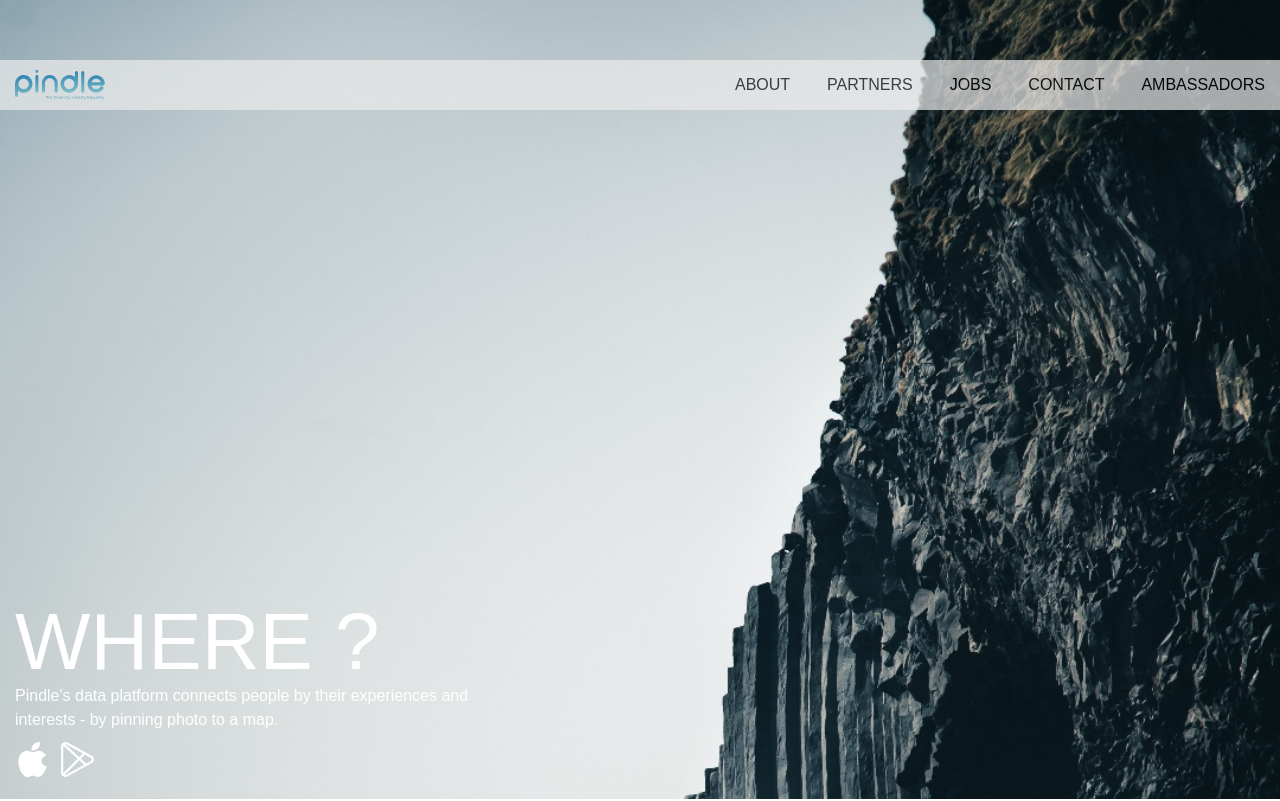
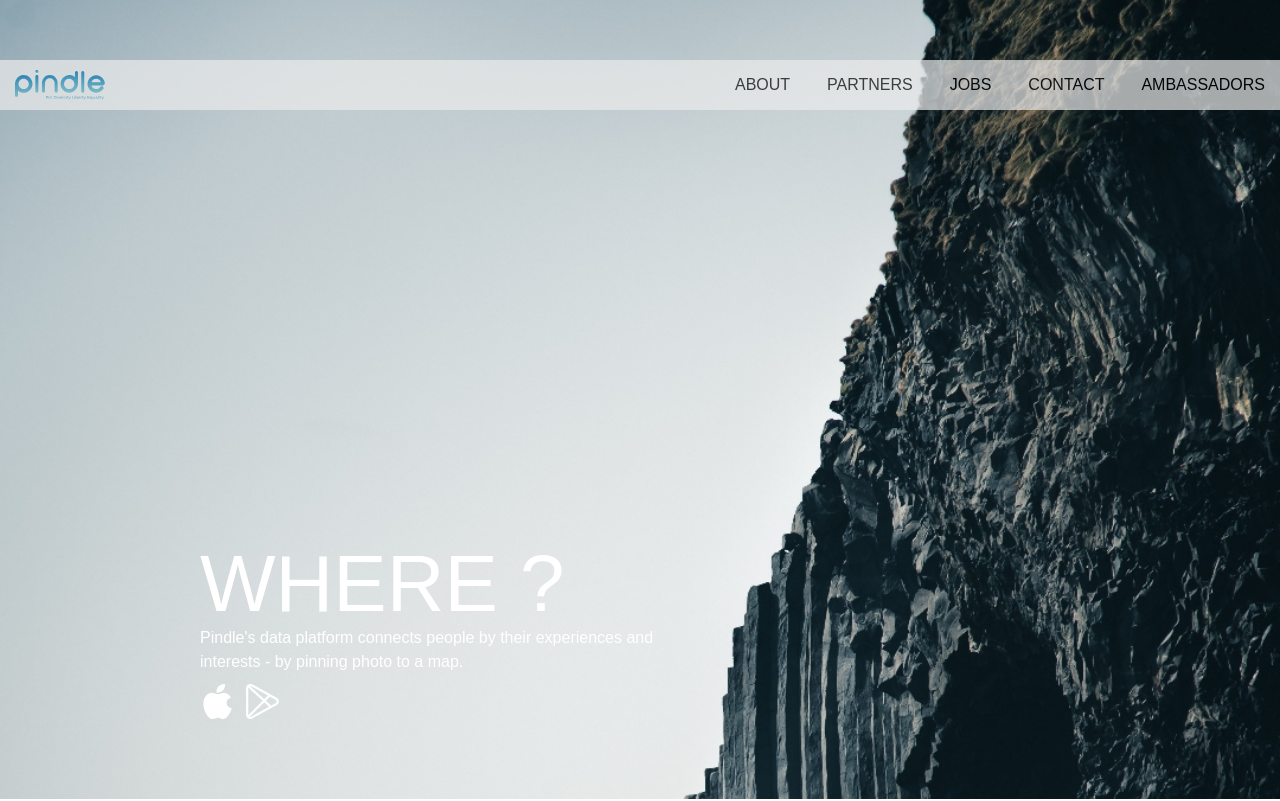
Before and after one commit to entropyparadox/pindle.io, a React (Create React App) app: page / in a window 1280 px wide. Shown: the top 801 px of the page. Built offline with nearby package versions, Linux system fonts and the light colour scheme.

Commit message:
fix : slide

```diff
--- a/src/components/Slider.js
+++ b/src/components/Slider.js
@@ -41,10 +41,8 @@ const SlideImage = styled.div`
   width: 100%;
   background-repeat: no-repeat;
   background-size: cover;
-  padding: 600px 0px 100px 0px;
   box-sizing: border-box;
   @media (max-width: 800px) {
-    padding: 600px 0px 0px 20px;
     height: 800px;
   }
 `;
@@ -52,6 +50,12 @@ const SlideImage = styled.div`
 const SlideTitleBox = styled.div`
   max-width: 1250px;
   margin: 0 auto;
+  position: absolute;
+  bottom: 80px;
+  left: 200px;
+  @media (max-width: 800px) {
+    left: 20px;
+  }
 `;
 
 const MainTitle = styled.div`
```
